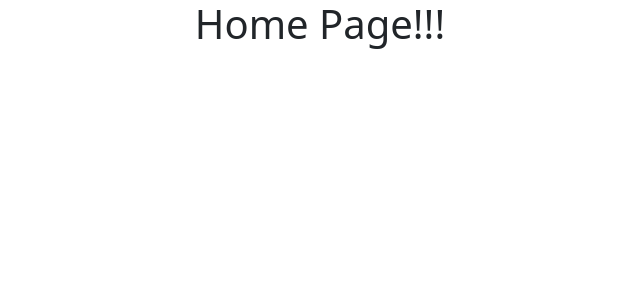
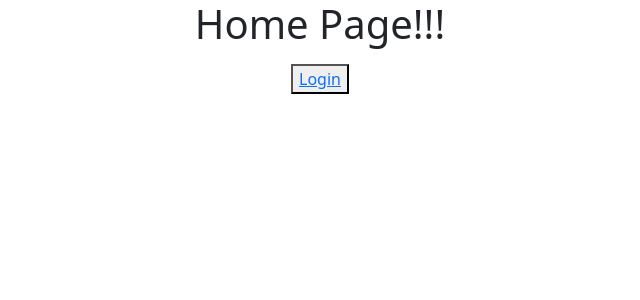
Before and after one commit to HoylakeComputerClub/AsignmentSubmissionReviewApp, a React (Create React App) app in the folder frontend/: page / in a window 1280 px wide. Shown: the top 300 px of the page, without its empty margins (320-960 px from the left). Built offline with nearby package versions, Linux system fonts and the light colour scheme.

Commit message:
added logout and go to dhashboard buttons to homepage

```diff
--- a/frontend/src/HomePage/index.js
+++ b/frontend/src/HomePage/index.js
@@ -1,4 +1,5 @@
 import React from 'react';
+import { Link } from 'react-router-dom';
 
 
 const HomePage = (props) => {
@@ -6,6 +7,7 @@
         <div>
             <h1>Home Page!!!</h1>
             <p>{props.jwt}</p>
+            <button>{props.jwt ? <Link to="/dashboard">Go To your Dashboard</Link> : <Link to="/login">Login</Link>}</button>
         </div>
     )
 }
```
